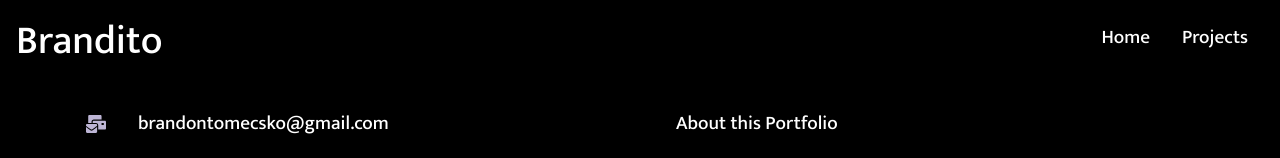
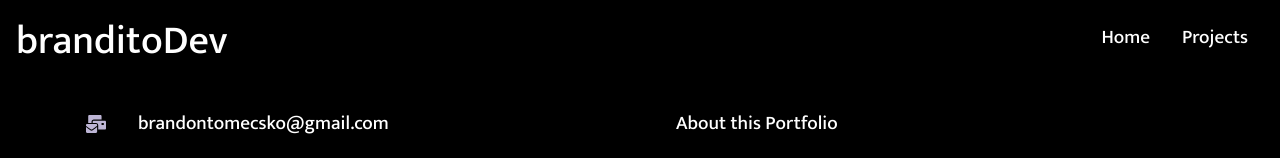
Before and after one commit to btomecsko/brandito-website, a React (Create React App) app: page / in a window 1280 px wide. Shown: the top 158 px of the page. Built offline with nearby package versions, Linux system fonts and the light colour scheme; a web font is replaced by a local one.

Commit message:
Update Navbar.js

```diff
--- a/src/components/Navbar.js
+++ b/src/components/Navbar.js
@@ -21,7 +21,7 @@ const Navbar = () => {
   return (
     <div className={scrollColor ? "header header-bg" : "header"}>
       <Link to="/">
-        <h1>Brandito</h1>
+        <h1>branditoDev</h1>
       </Link>
       <ul className={click ? "nav-menu active" : "nav-menu"}>
         <li>
```
